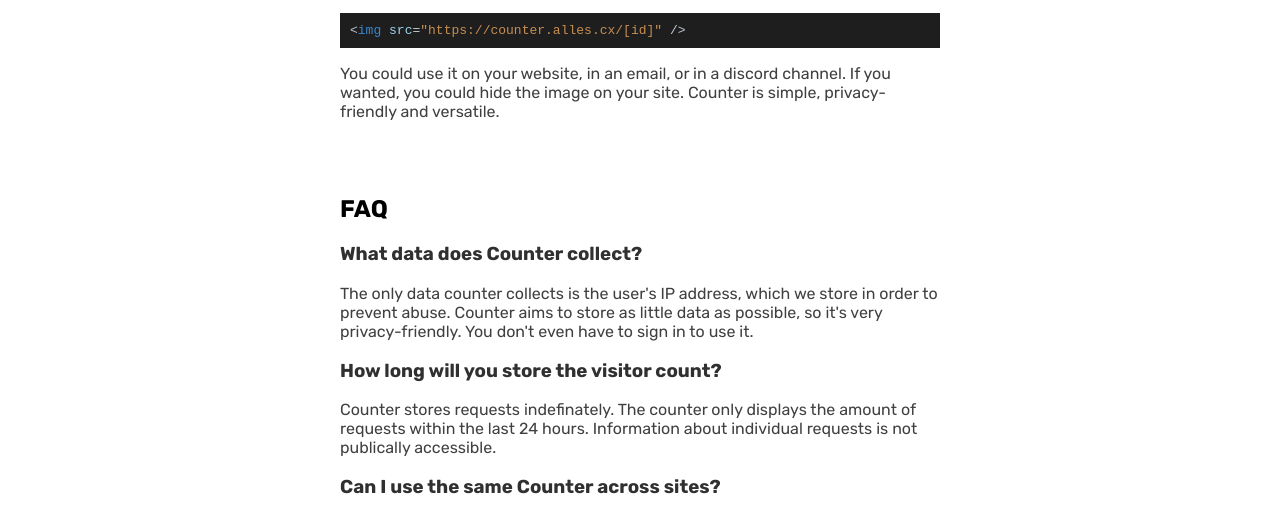
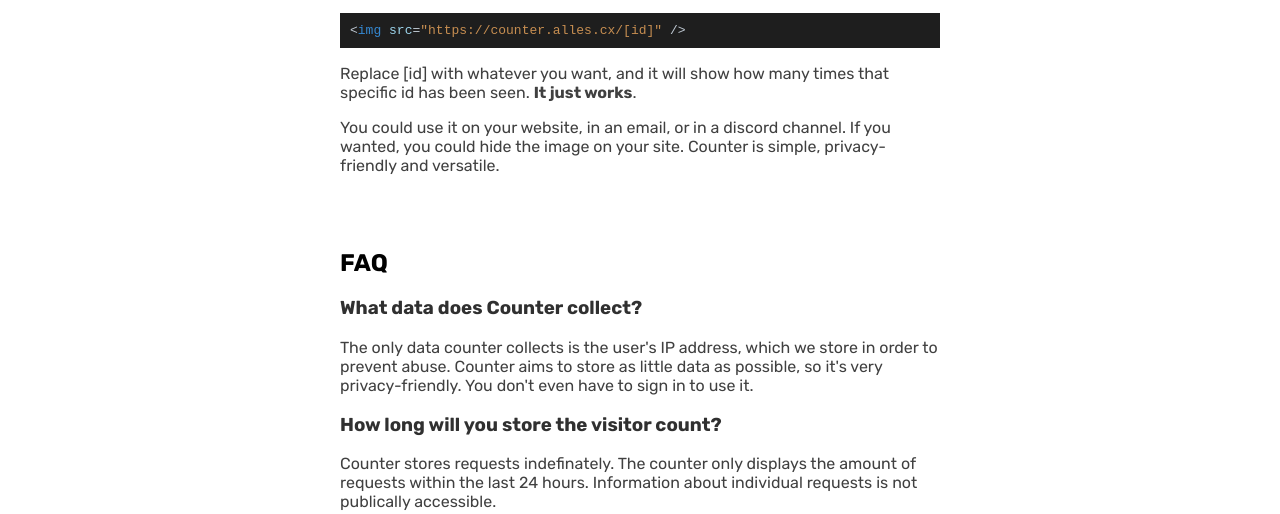
Before and after one commit to Alles-Graveyard/counter, a website: page site/index.html in a window 1280 px wide. Shown: the part 241-755 px from the top of the page. Drawn offline with Linux system fonts and the light colour scheme.

Commit message:
Improved homepage

```diff
--- a/site/index.html
+++ b/site/index.html
@@ -13,9 +13,14 @@
         <h1>Counter, by Alles.</h1>
         <p>
             Counter is a service by Alles that allows you to use one line of code to view and count visits in the last 24 hours.
-            It's just an image, with an id that you can make whatever you want. No API keys, no registration, just an img tag.
+            It's just an image, with an id that you can make whatever you want.
+            No API keys, no registration, just an img tag.
         </p>
         <code><i>&lt;</i><i>img</i> <i>src</i><i>=</i><i>"https://counter.alles.cx/[id]"</i> <i>/&gt;</i></code>
+        <p>
+            Replace [id] with whatever you want, and it will show how many times that specific id has been seen.
+            <b>It just works</b>.
+        </p>
         <p>
             You could use it on your website, in an email, or in a discord channel.
             If you wanted, you could hide the image on your site.
```
